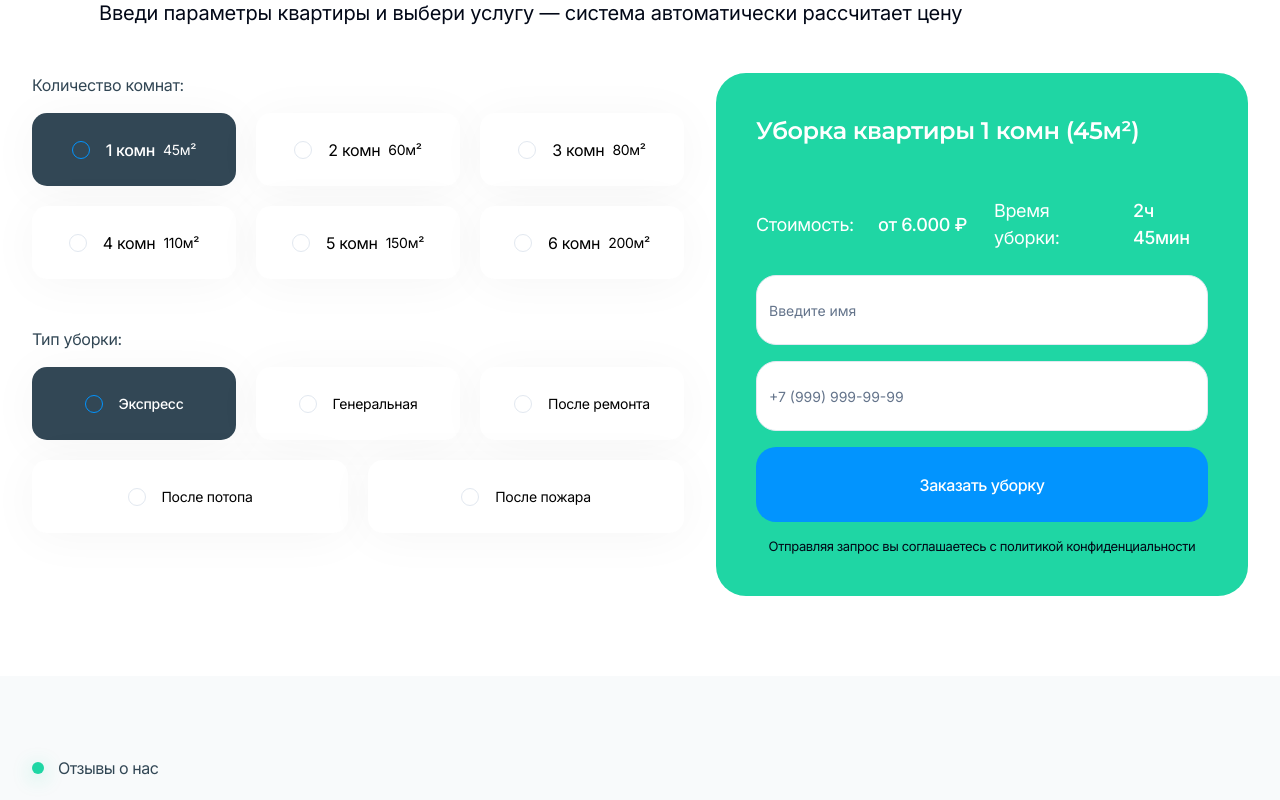
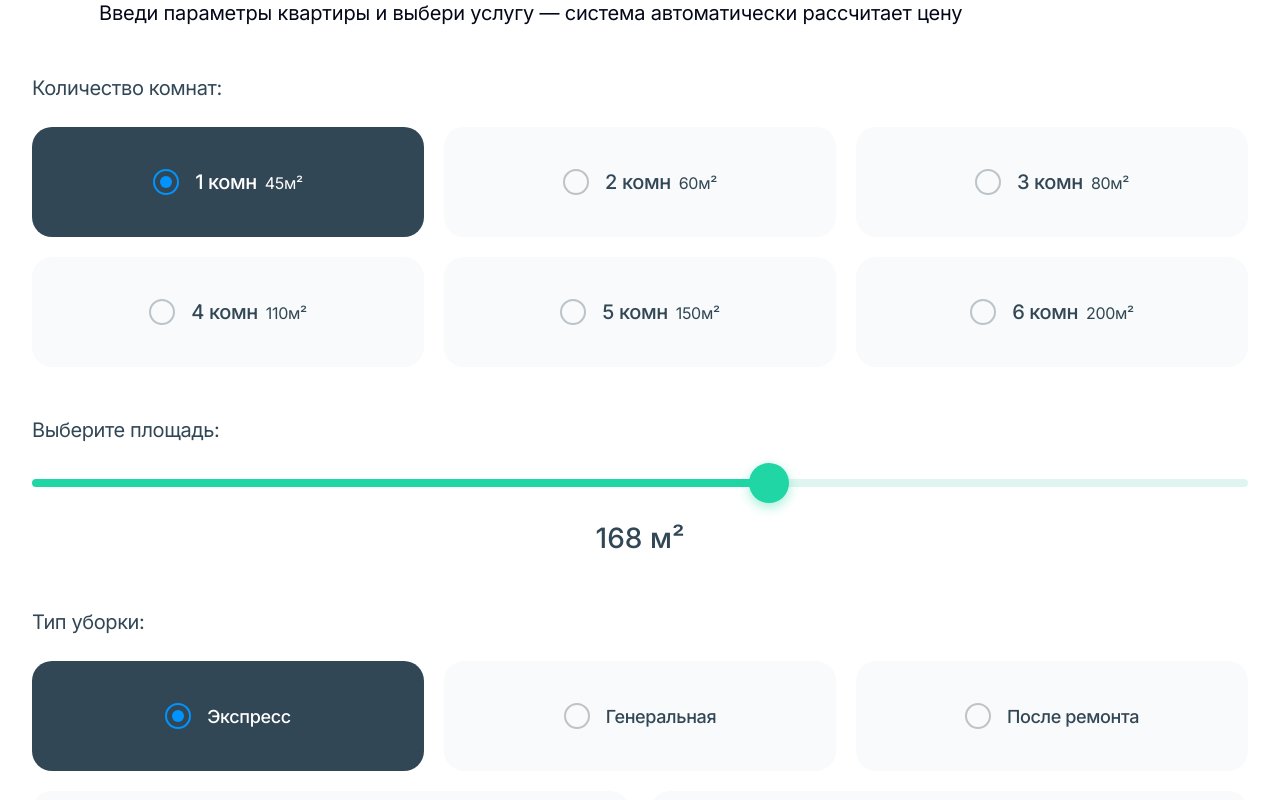
Before and after one commit to pr-poehali-dev/cleaning-service-pro, a React (Vite) app: page / in a window 1280 px wide. Shown: the part 3000-3800 px from the top of the page. Built offline with nearby package versions, Linux system fonts and the light colour scheme.

Commit message:
Добавить базовый блок калькулятора

```diff
--- a/src/pages/Index.tsx
+++ b/src/pages/Index.tsx
@@ -31,6 +31,7 @@ export default function Index() {
   const [selectedRoom, setSelectedRoom] = useState(0);
   const [selectedCleaning, setSelectedCleaning] = useState(0);
   const [openFaq, setOpenFaq] = useState<number | null>(null);
+  const [sliderValue, setSliderValue] = useState(168);
 
   return (
     <div className="min-h-screen bg-[#F8FAFB]">
@@ -252,24 +253,27 @@ export default function Index() {
             Введи параметры квартиры и выбери услугу — система автоматически рассчитает цену
           </p>
 
-          <div className="grid grid-cols-[652px,1fr] gap-8">
           <div className="space-y-12">
             <div>
-                <div className="text-[16px] tracking-[-0.02em] text-[#324755] mb-4">Количество комнат:</div>
+              <div className="text-[20px] tracking-[-0.02em] text-[#324755] mb-6">Количество комнат:</div>
               <div className="grid grid-cols-3 gap-5 mb-5">
                 {roomOptions.slice(0, 3).map((room, idx) => (
                   <button
                     key={idx}
                     onClick={() => setSelectedRoom(idx)}
-                      className={`h-[73px] rounded-[15px] shadow-[0px_4px_49.8px_rgba(0,0,0,0.04)] flex items-center justify-center transition-all ${
-                        selectedRoom === idx ? 'bg-[#324755] text-white' : 'bg-white text-black'
+                    className={`h-[110px] rounded-[20px] flex items-center justify-center transition-all ${
+                      selectedRoom === idx ? 'bg-[#324755] text-white' : 'bg-[#F8FAFB] text-[#324755]'
                     }`}
                   >
                     <div className="flex items-center gap-4">
-                        <div className={`w-[18px] h-[18px] rounded-full border-[1.5px] ${selectedRoom === idx ? 'border-[#0294FE]' : 'border-[#324755]/46'}`} />
-                        <div className="flex items-center gap-2">
-                          <span className={`text-[16px] tracking-[-0.02em] ${selectedRoom === idx ? 'font-medium' : ''}`}>{room.rooms}</span>
-                          <span className="text-[14px] tracking-[-0.02em]">{room.area}</span>
+                      <div className={`w-[26px] h-[26px] rounded-full border-[2px] flex items-center justify-center ${
+                        selectedRoom === idx ? 'border-[#0294FE]' : 'border-[#324755]/30'
+                      }`}>
+                        {selectedRoom === idx && <div className="w-[12px] h-[12px] rounded-full bg-[#0294FE]" />}
+                      </div>
+                      <div className="flex items-baseline gap-2">
+                        <span className="text-[20px] font-medium tracking-[-0.02em]">{room.rooms}</span>
+                        <span className="text-[16px] tracking-[-0.02em]">{room.area}</span>
                       </div>
                     </div>
                   </button>
@@ -280,15 +284,19 @@ export default function Index() {
                   <button
                     key={idx + 3}
                     onClick={() => setSelectedRoom(idx + 3)}
-                      className={`h-[73px] rounded-[15px] shadow-[0px_4px_49.8px_rgba(0,0,0,0.04)] flex items-center justify-center transition-all ${
-                        selectedRoom === idx + 3 ? 'bg-[#324755] text-white' : 'bg-white text-black'
+                    className={`h-[110px] rounded-[20px] flex items-center justify-center transition-all ${
+                      selectedRoom === idx + 3 ? 'bg-[#324755] text-white' : 'bg-[#F8FAFB] text-[#324755]'
                     }`}
                   >
                     <div className="flex items-center gap-4">
-                        <div className={`w-[18px] h-[18px] rounded-full border-[1.5px] ${selectedRoom === idx + 3 ? 'border-[#0294FE]' : 'border-[#324755]/46'}`} />
-                        <div className="flex items-center gap-2">
-                          <span className={`text-[16px] tracking-[-0.02em] ${selectedRoom === idx + 3 ? 'font-medium' : ''}`}>{room.rooms}</span>
-                          <span className="text-[14px] tracking-[-0.02em]">{room.area}</span>
+                      <div className={`w-[26px] h-[26px] rounded-full border-[2px] flex items-center justify-center ${
+                        selectedRoom === idx + 3 ? 'border-[#0294FE]' : 'border-[#324755]/30'
+                      }`}>
+                        {selectedRoom === idx + 3 && <div className="w-[12px] h-[12px] rounded-full bg-[#0294FE]" />}
+                      </div>
+                      <div className="flex items-baseline gap-2">
+                        <span className="text-[20px] font-medium tracking-[-0.02em]">{room.rooms}</span>
+                        <span className="text-[16px] tracking-[-0.02em]">{room.area}</span>
                       </div>
                     </div>
                   </button>
@@ -297,19 +305,43 @@ export default function Index() {
             </div>
 
             <div>
-                <div className="text-[16px] tracking-[-0.02em] text-[#324755] mb-4">Тип уборки:</div>
+              <div className="text-[20px] tracking-[-0.02em] text-[#324755] mb-6">Выберите площадь:</div>
+              <div className="relative">
+                <input
+                  type="range"
+                  min="40"
+                  max="250"
+                  value={sliderValue}
+                  onChange={(e) => setSliderValue(Number(e.target.value))}
+                  className="w-full h-2 bg-[#1FD6A4]/30 rounded-full appearance-none cursor-pointer [&::-webkit-slider-thumb]:appearance-none [&::-webkit-slider-thumb]:w-[40px] [&::-webkit-slider-thumb]:h-[40px] [&::-webkit-slider-thumb]:rounded-full [&::-webkit-slider-thumb]:bg-[#1FD6A4] [&::-webkit-slider-thumb]:cursor-pointer [&::-webkit-slider-thumb]:shadow-[0px_4px_12px_rgba(31,214,164,0.4)] [&::-moz-range-thumb]:w-[40px] [&::-moz-range-thumb]:h-[40px] [&::-moz-range-thumb]:rounded-full [&::-moz-range-thumb]:bg-[#1FD6A4] [&::-moz-range-thumb]:border-0 [&::-moz-range-thumb]:cursor-pointer"
+                  style={{
+                    background: `linear-gradient(to right, #1FD6A4 0%, #1FD6A4 ${((sliderValue - 40) / 210) * 100}%, #E0F5EF ${((sliderValue - 40) / 210) * 100}%, #E0F5EF 100%)`
+                  }}
+                />
+              </div>
+              <div className="text-center mt-6">
+                <span className="text-[28px] font-medium text-[#324755]">{sliderValue} м²</span>
+              </div>
+            </div>
+
+            <div>
+              <div className="text-[20px] tracking-[-0.02em] text-[#324755] mb-6">Тип уборки:</div>
               <div className="grid grid-cols-3 gap-5 mb-5">
                 {cleaningTypes.slice(0, 3).map((type, idx) => (
                   <button
                     key={idx}
                     onClick={() => setSelectedCleaning(idx)}
-                      className={`h-[73px] rounded-[15px] shadow-[0px_4px_49.8px_rgba(0,0,0,0.04)] flex items-center justify-center transition-all ${
-                        selectedCleaning === idx ? 'bg-[#324755] text-white' : 'bg-white text-black'
+                    className={`h-[110px] rounded-[20px] flex items-center justify-center transition-all ${
+                      selectedCleaning === idx ? 'bg-[#324755] text-white' : 'bg-[#F8FAFB] text-[#324755]'
                     }`}
                   >
                     <div className="flex items-center gap-4">
-                        <div className={`w-[18px] h-[18px] rounded-full border-[1.5px] ${selectedCleaning === idx ? 'border-[#0294FE]' : 'border-[#324755]/46'}`} />
-                        <span className={`text-[14px] tracking-[-0.02em] ${selectedCleaning === idx ? 'font-medium' : ''}`}>{type.name}</span>
+                      <div className={`w-[26px] h-[26px] rounded-full border-[2px] flex items-center justify-center ${
+                        selectedCleaning === idx ? 'border-[#0294FE]' : 'border-[#324755]/30'
+                      }`}>
+                        {selectedCleaning === idx && <div className="w-[12px] h-[12px] rounded-full bg-[#0294FE]" />}
+                      </div>
+                      <span className="text-[18px] font-medium tracking-[-0.02em]">{type.name}</span>
                     </div>
                   </button>
                 ))}
@@ -319,21 +351,32 @@ export default function Index() {
                   <button
                     key={idx + 3}
                     onClick={() => setSelectedCleaning(idx + 3)}
-                      className={`h-[73px] rounded-[15px] shadow-[0px_4px_49.8px_rgba(0,0,0,0.04)] flex items-center justify-center transition-all ${
-                        selectedCleaning === idx + 3 ? 'bg-[#324755] text-white' : 'bg-white text-black'
+                    className={`h-[110px] rounded-[20px] flex items-center justify-center transition-all ${
+                      selectedCleaning === idx + 3 ? 'bg-[#324755] text-white' : 'bg-[#F8FAFB] text-[#324755]'
                     }`}
                   >
                     <div className="flex items-center gap-4">
-                        <div className={`w-[18px] h-[18px] rounded-full border-[1.5px] ${selectedCleaning === idx + 3 ? 'border-[#0294FE]' : 'border-[#324755]/46'}`} />
-                        <span className={`text-[14px] tracking-[-0.02em] ${selectedCleaning === idx + 3 ? 'font-medium' : ''}`}>{type.name}</span>
+                      <div className={`w-[26px] h-[26px] rounded-full border-[2px] flex items-center justify-center ${
+                        selectedCleaning === idx + 3 ? 'border-[#0294FE]' : 'border-[#324755]/30'
+                      }`}>
+                        {selectedCleaning === idx + 3 && <div className="w-[12px] h-[12px] rounded-full bg-[#0294FE]" />}
+                      </div>
+                      <span className="text-[18px] font-medium tracking-[-0.02em]">{type.name}</span>
                     </div>
                   </button>
                 ))}
               </div>
             </div>
           </div>
+        </div>
+      </div>
 
-            <div className="relative">
+      {/* Price Card */}
+      <div className="bg-white py-4 pb-20">
+        <div className="max-w-[1400px] mx-auto px-8">
+          <div className="grid grid-cols-[1fr_652px] gap-8">
+            <div />
+            <div className="relative -mt-12">
               <div className="bg-[#1FD6A4] rounded-[30px] p-10 relative overflow-hidden">
                 <div className="absolute top-10 right-10 w-[160px] h-[160px] rounded-full bg-white/17" style={{ transform: 'rotate(-145.29deg)' }} />
                 <div className="absolute top-0 right-0 w-[73px] h-[73px] rounded-full bg-white/17" style={{ transform: 'rotate(-145.29deg)' }} />
```
Lines whose indentation alone changed are shown as unchanged.
